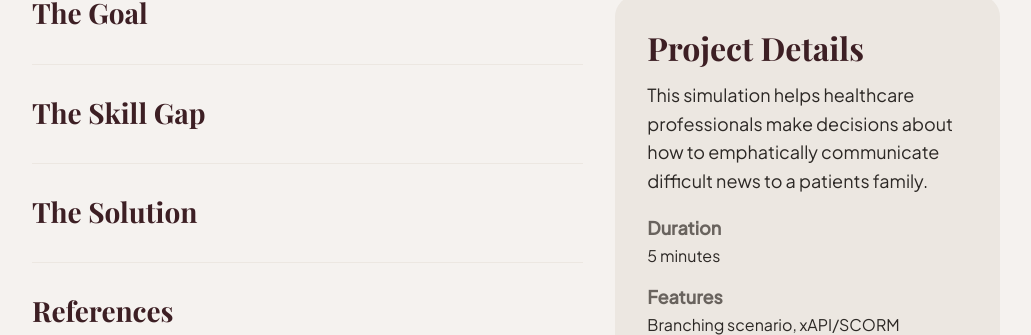
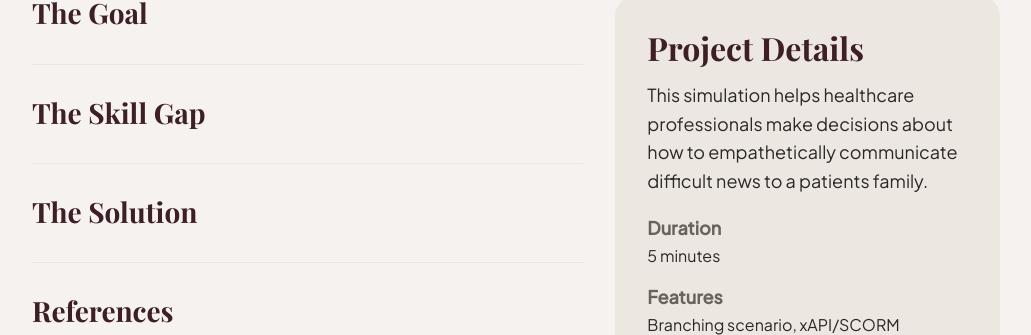
Before and after one commit to j0har/joharsingh.com, a Jekyll site: the page built from _projects/2026-01-02-bad-news.md, in a window 1280 px wide and 900 px high, scrolled down 739 px. Shown: the part 177-512 px from the top of the window, without its empty margins (124-1155 px from the left). Built offline with Jekyll 4.4.1, drawn with Linux system fonts in a browser that asks for light colours; some web fonts are replaced.

Commit message:
Correct summary and meta description wording
Updated wording from 'emphatically' to 'empathetically' for clarity.

```diff
--- a/_projects/2026-01-02-bad-news.md
+++ b/_projects/2026-01-02-bad-news.md
@@ -1,8 +1,8 @@
 ---
 title: Delivering Bad News
 subtitle: Simulation
-summary: This simulation helps healthcare professionals make decisions about how to emphatically communicate difficult news to a patients family.
-meta_description: This simulation helps healthcare professionals make decisions about how to emphatically communicate difficult news to a patients family.
+summary: This simulation helps healthcare professionals make decisions about how to empathetically communicate difficult news to a patients family.
+meta_description: This simulation helps healthcare professionals make decisions about how to empathetically communicate difficult news to a patients family.
 tools: Twine
 duration: 5 minutes
 features: Branching scenario, xAPI/SCORM tracking, multiple endings
```
